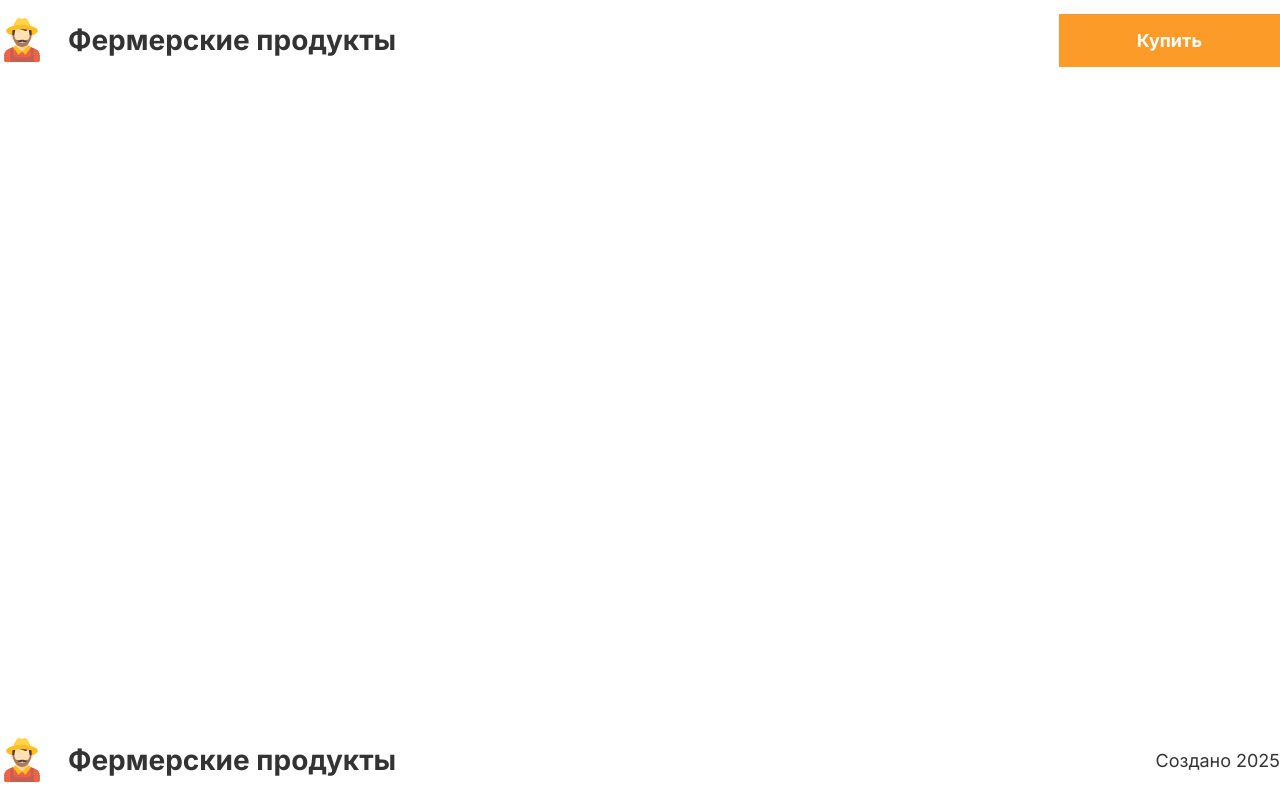
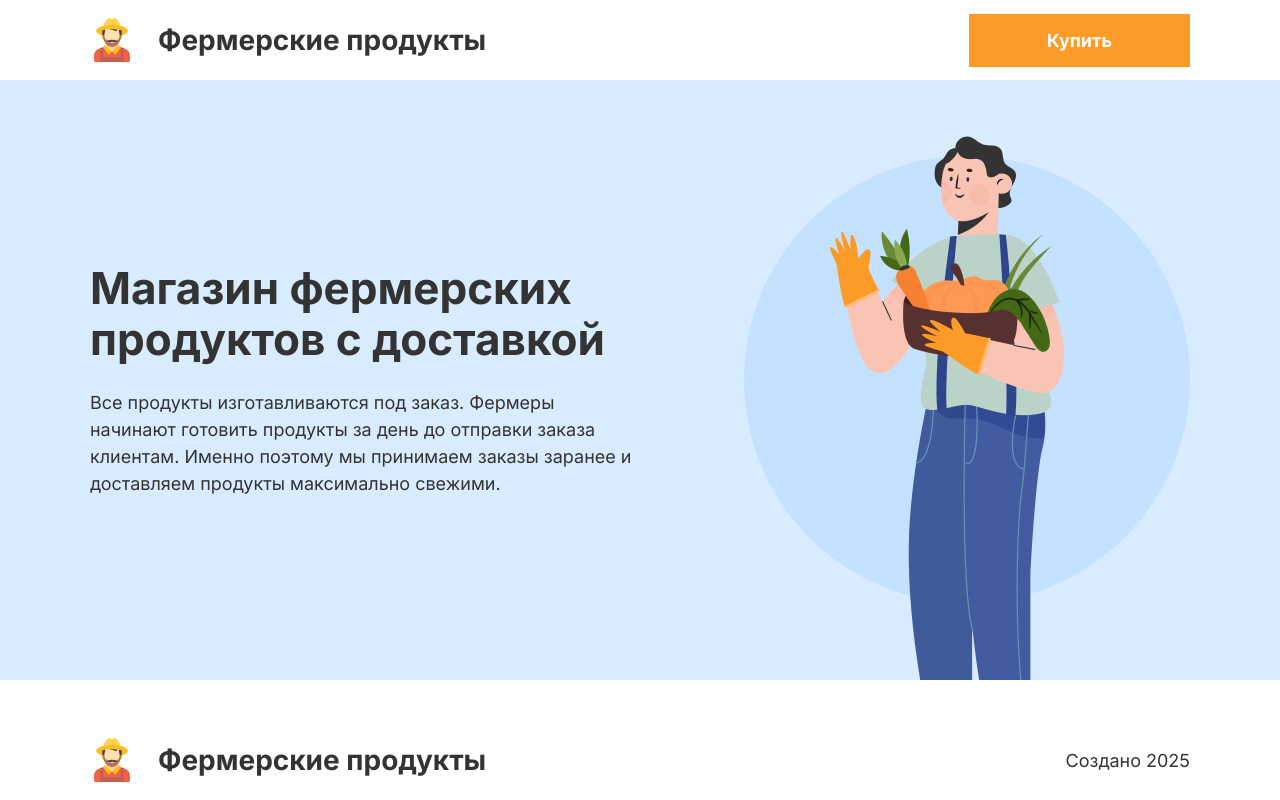
Before and after one commit to Chackmoole/farm-shop, a React (Create React App) app: page / in a window 1280 px wide. Built offline with nearby package versions, Linux system fonts and the light colour scheme.

Commit message:
Блок about

```diff
--- /dev/null
+++ b/src/components/blocks/about/about-style.css
@@ -0,0 +1,29 @@
+.about{
+    display: flex;
+    align-items: center;
+    justify-content: space-between;
+    min-height: 600px;
+    background-color: #d8ecfe;
+    /* background-image: url('../../../assets/img/main-img.png');
+    background-repeat: no-repeat;
+    background-position: bottom center 20%; */
+}
+
+.about__wrapper {
+    display: flex;
+    justify-content: space-between;
+    align-items: center;
+    min-height: 600px;
+}
+
+.about__inner {
+    width: 550px;
+}
+
+.about__style{
+    margin-bottom: 24px;
+}
+
+.about__img {
+    align-self: flex-end;
+}
--- /dev/null
+++ b/src/components/blocks/about/about.jsx
@@ -0,0 +1,19 @@
+import { Title, TitleVariants } from '../../ui/title/title';
+import { Text, TextVariant } from '../../ui/text/text';
+import './about-style.css';
+import { PageWrapper } from '../../layout/page-wrapper/page-wrapper';
+import mainImg from '../../../assets/img/main-img.png';
+
+export const About = () => {
+    return  <section className='about'>
+                <PageWrapper>
+                    <div className='about__wrapper'>
+                        <div className='about__inner'>
+                            <Title variant={TitleVariants.h1} className='about__style'>Магазин фермерских продуктов с доставкой</Title>
+                            <Text variant={TextVariant.normal}>Все продукты изготавливаются под заказ. Фермеры начинают готовить продукты за день до отправки заказа клиентам. Именно поэтому мы принимаем заказы заранее и доставляем продукты максимально свежими.</Text>
+                        </div>
+                        <img className='about__img' src={mainImg} alt="Фермер со свежими продуктами" />
+                    </div>
+                </PageWrapper>
+            </section>
+}
--- a/src/components/layout/footer/footer-style.css
+++ b/src/components/layout/footer/footer-style.css
@@ -1,7 +1,10 @@
 .footer {
-    margin-top: auto;
     display: flex;
     justify-content: space-between;
     align-items: center;
     min-height: 80px;
 }
+
+.footer-wrapper{
+    margin-top: auto;
+}
--- a/src/components/layout/footer/footer.jsx
+++ b/src/components/layout/footer/footer.jsx
@@ -1,10 +1,13 @@
 import './footer-style.css';
 import { Logo } from '../../ui/logo/logo';
 import { Text, TextVariant } from '../../ui/text/text';
+import { PageWrapper } from '../page-wrapper/page-wrapper';
 
 export const Footer = () => {
-    return <footer className='footer'>
-        <Logo />
-        <Text variant={TextVariant.normal}>Создано 2025</Text>
-    </footer>
+    return <PageWrapper className='footer-wrapper'>
+                <footer className='footer'>
+                    <Logo />
+                    <Text variant={TextVariant.normal}>Создано 2025</Text>
+                </footer>
+            </PageWrapper>
 }
--- a/src/components/layout/header/header.jsx
+++ b/src/components/layout/header/header.jsx
@@ -1,10 +1,13 @@
 import './header-style.css';
 import { Logo } from '../../ui/logo/logo';
 import { Button } from '../../ui/button/button';
+import { PageWrapper } from '../page-wrapper/page-wrapper';
 
 export const Header = () => {
-    return <header className='header'>
-        <Logo />
-        <Button>Купить</Button>
-    </header>
+    return <PageWrapper>
+                <header className='header'>
+                    <Logo />
+                    <Button>Купить</Button>
+                </header>
+            </PageWrapper>
 }
--- a/src/components/layout/layout-style.css
+++ b/src/components/layout/layout-style.css
@@ -1,4 +1,6 @@
 .layout {
-    width: 1280px;
-    margin: 0 auto;
+    display: flex;
+    flex-direction: column;
+    min-height: 100vh;
+
 }
--- a/src/components/layout/layout.jsx
+++ b/src/components/layout/layout.jsx
@@ -1,5 +1,11 @@
 import './layout-style.css';
+import { Header } from './header/header';
+import { Footer } from './footer/footer';
 
 export const Layout = ({ children }) => {
-    return <div className='layout'>{ children }</div>
+    return <div className='layout'>
+        <Header/>
+        {children}
+        <Footer/>
+    </div>
 }
--- /dev/null
+++ b/src/components/layout/page-wrapper/page-wrapper-style.css
@@ -0,0 +1,4 @@
+.page-wrapper{
+    width: 1100px;
+    margin: 0 auto;
+}
--- /dev/null
+++ b/src/components/layout/page-wrapper/page-wrapper.jsx
@@ -0,0 +1,5 @@
+import './page-wrapper-style.css';
+
+export const PageWrapper = ({ children, className = '' }) => {
+    return <div className={`page-wrapper ${className}`}>{ children }</div>
+};
--- a/src/components/pages/main-page/main-page-style.css
+++ b/src/components/pages/main-page/main-page-style.css
@@ -1,5 +1,2 @@
 .main-page {
-    display: flex;
-    flex-direction: column;
-    min-height: 100vh;
 }
--- a/src/components/pages/main-page/main-page.jsx
+++ b/src/components/pages/main-page/main-page.jsx
@@ -1,11 +1,8 @@
 import "./main-page-style.css";
-import { Header } from "../../layout/header/header";
-import { Footer } from "../../layout/footer/footer";
+import { About } from "../../blocks/about/about";
 
 export const MainPage = () => {
-    return <div className="main-page">
-        <Header />
-        <Footer />
-
-    </div>
+    return <main className="main-page">
+        <About/>
+    </main>
 }
```
Also changed, not shown: src/assets/img/main-img.png (added).
